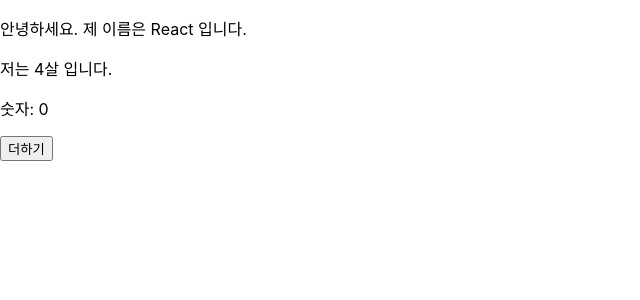
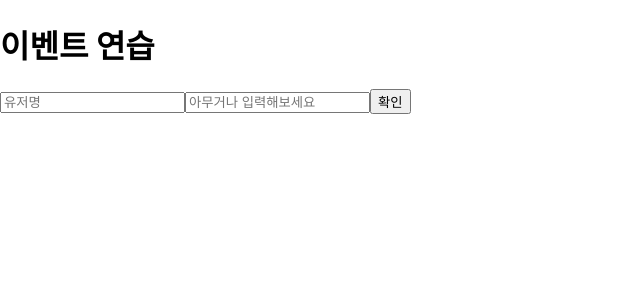
Before and after one commit to goatking91/hello-react, a React (Create React App) app: page / in a window 1280 px wide. Shown: the top 300 px of the page, without its empty margins (0-640 px from the left). Built offline with nearby package versions, Linux system fonts and the light colour scheme.

Commit message:
4.2 예제로 이벤트 핸들링 익히기

```diff
--- a/src/App.js
+++ b/src/App.js
@@ -1,10 +1,10 @@
 import React, { Component } from 'react';
-import MyComponent from './MyComponent'; // MyComponent 파일을 불러옵니다.
+import EventPractice from './EventPractice';
 
 class App extends Component {
   render() {
     return (
-      <MyComponent name="React" age={4}/>
+      <EventPractice />
     );
   }
 }
--- /dev/null
+++ b/src/EventPractice.js
@@ -0,0 +1,55 @@
+import React, { Component } from 'react';
+
+class EventPractice extends Component {
+
+  state = {
+    username: '',
+    message: ''
+  }
+
+  handleChange = (e) => {
+    this.setState({
+      [e.target.name]: e.target.value
+    });
+  }
+
+  handleClick = () => {
+    alert(this.state.username + ': ' + this.state.message);
+    this.setState({
+      username: '',
+      message: ''
+    });
+  }
+
+  handleKeyPress = (e) => {
+    if(e.key === 'Enter') {
+      this.handleClick();
+    }
+  }
+
+  render() {
+    return (
+      <div>
+        <h1>이벤트 연습</h1>
+        <input
+          type="text"
+          name="username"
+          placeholder="유저명"
+          value={this.state.username}
+          onChange={this.handleChange}
+        />
+        <input
+          type="text"
+          name="message"
+          placeholder="아무거나 입력해보세요"
+          value={this.state.message}
+          onChange={this.handleChange}
+          onKeyPress={this.handleKeyPress}
+        />
+        <button onClick={this.handleClick}>확인</button>
+      </div>
+    );
+  }
+}
+
+export default EventPractice;
```
